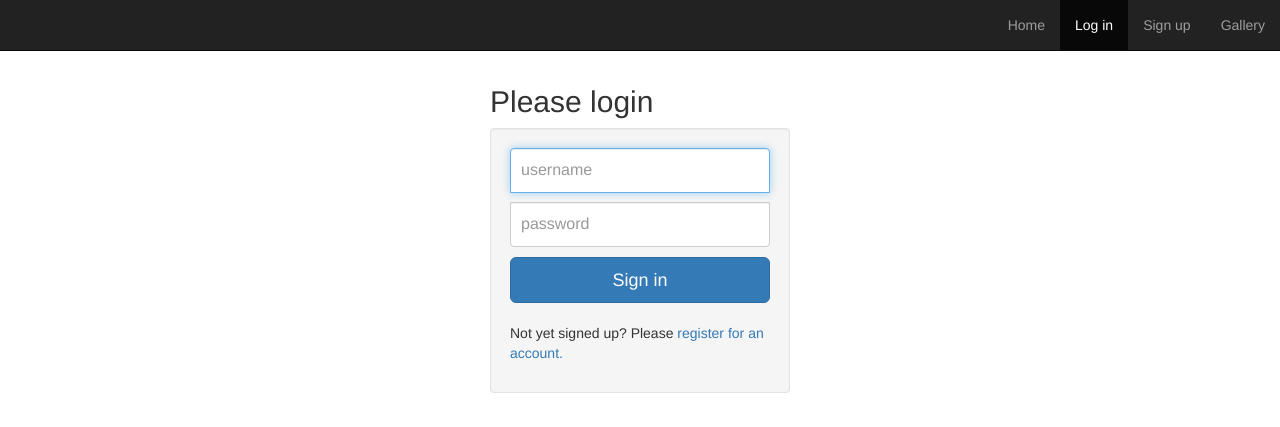
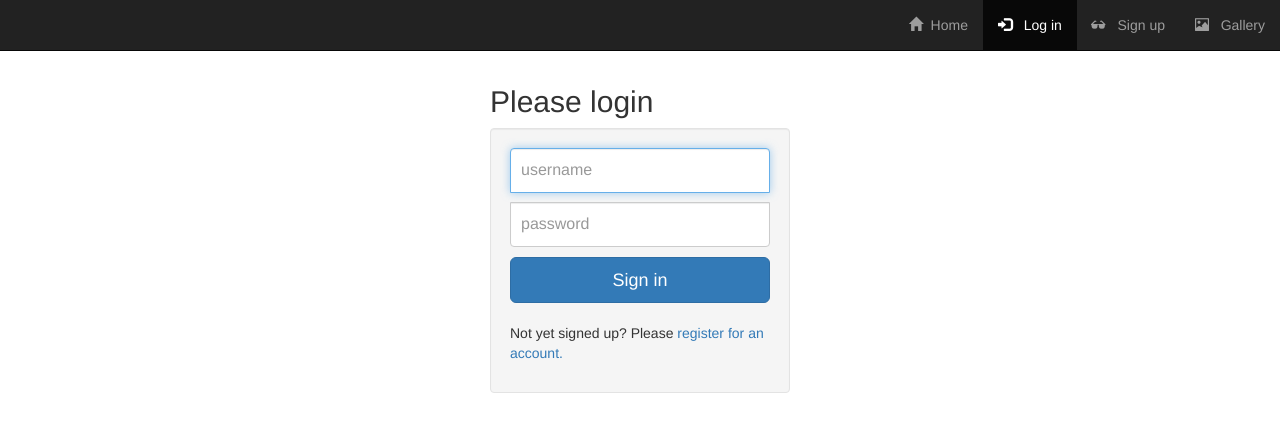
Before and after one commit to marzim/coinage, a Flask app: page /login in a window 1280 px wide. Shown: the top 427 px of the page. Run offline with Flask 2, Linux system fonts and the light colour scheme; some libraries are stand-ins or nearby versions.

Commit message:
added some icons

```diff
--- a/accounts/templates/editemail.html
+++ b/accounts/templates/editemail.html
@@ -14,7 +14,7 @@
 <div>
 <ul class="nav nav-tabs actions-nav">
   <li>
-    <a href="/editpassword" title="Change Password">Change Password</a>
+    <a href="/settings/password/" title="Change Password">Change Password</a>
   </li>
 
   <li class="active">
--- a/accounts/templates/editpassword.html
+++ b/accounts/templates/editpassword.html
@@ -17,7 +17,7 @@
     <a href="#" title="Change Password">Change Password</a>
   </li>
   <li>
-    <a href="/editemail">Change Email</a>
+    <a href="/settings/email/">Change Email</a>
   </li>
 </ul>
     <form class="form-signin form-horizontal col-md-6" role="form" method="post" action="">
--- a/accounts/views.py
+++ b/accounts/views.py
@@ -63,7 +63,7 @@ def register():
     return render_template('register.html', form=form)
 
 @accounts_blueprint.route(
-    '/editpassword/', methods=['GET', 'POST'])   # pragma: no cover
+    '/settings/password/', methods=['GET', 'POST'])   # pragma: no cover
 @login_required
 def editpassword():
     from coinage import bcrypt
@@ -82,11 +82,11 @@ def editpassword():
                 flash(u'Successfully changed password.', 'success')
                 flash(u'Please log out and log in using your new password.', 'info')
             else:
-                form.password.errors.append('Password does not match with the current password.')
+                form.password.errors.append('Password provided does not match with the current password.')
     return render_template('editpassword.html', form=form, error=error)
 
 @accounts_blueprint.route(
-    '/editemail/', methods=['GET', 'POST'])   # pragma: no cover
+    '/settings/email/', methods=['GET', 'POST'])   # pragma: no cover
 @login_required
 def editemail():
     from coinage import db
--- a/home/templates/index.html
+++ b/home/templates/index.html
@@ -5,54 +5,54 @@
 {% endblock %}
 {% block content %}
    {% if not current_user.is_authenticated %}
-        <li><a href="/login">Log in</a></li>
-        <li><a href="/register">Sign up</a></li>
-        <li><a href="#">Gallery</a></li>
+        <li><a href="/login"><span class="glyphicon glyphicon-log-in"></span>&nbsp;&nbsp;&nbsp;Log in</a></li>
+        <li><a href="/register"><span class="glyphicon glyphicon-sunglasses"></span>&nbsp;&nbsp;&nbsp;Sign up</a></li>
+        <li><a href="#"><span class="glyphicon glyphicon-picture"></span>&nbsp;&nbsp;&nbsp;Gallery</a></li>
    {% endif %}
    {% if current_user.is_authenticated %}
         <li class="dropdown">
             <a href="#" class="dropdown-toggle" data-toggle="dropdown">
-                Savings
+                <span class="glyphicon glyphicon-gift"></span>&nbsp;&nbsp;Savings
                 <b class="caret"></b>
             </a>
             <ul class="dropdown-menu">
                 <li>
-                    <a href="/summary">Summary</a>
+                    <a href="/summary"><span class="glyphicon glyphicon-list-alt"></span>&nbsp;&nbsp;&nbsp;Summary</a>
                 </li>
                 <li>
-                    <a href="/contributions">Contributions</a>
+                    <a href="/contributions"><span class="glyphicon glyphicon-piggy-bank"></span>&nbsp;&nbsp;&nbsp;Contributions</a>
                 </li>
                 <!--<li>
                     <a href="/savings/contchecklist">Contribution Checklist</a>
                 </li>-->
                 <li>
-                    <a href="/loans">Loans</a>
+                    <a href="/loans"><span class="glyphicon glyphicon-usd"></span>&nbsp;&nbsp;&nbsp;Loans</a>
                 </li>
                 <li>
-                    <a href="/guidelines">Guidelines</a>
+                    <a href="/guidelines"><span class="glyphicon glyphicon-tasks"></span>&nbsp;&nbsp;&nbsp;Guidelines</a>
                 </li>
                 <li class="divider"></li>
                 <li>
-                    <a href="/interestearned">Interest Earned</a>
+                    <a href="/interestearned"><span class="glyphicon glyphicon-stats"></span>&nbsp;&nbsp;&nbsp;Interest Earned</a>
                 </li>
                 <li>
-                    <a href="/customers">Customers</a>
+                    <a href="/customers"><span class="glyphicon glyphicon-briefcase"></span>&nbsp;&nbsp;&nbsp;Customers</a>
                 </li>
             </ul>
         </li>
-        <li><a href="/users">Users</a></li>
+        <li><a href="/users"><span class="glyphicon glyphicon-user"></span>&nbsp;&nbsp;&nbsp;Users</a></li>
         <li><a href="#" class="dropdown-toggle" data-toggle="dropdown">
-                {{ current_user.name }}
+                <span class="glyphicon glyphicon-king"></span>&nbsp;&nbsp;&nbsp;{{ current_user.name }}
                 <b class="caret"></b>
             </a>
             <ul class="dropdown-menu">
                 <li>
-                    <a href="/editpassword">Settings
+                    <a href="/settings/password/"><span class="glyphicon glyphicon-cog"></span>&nbsp;&nbsp;&nbsp;Settings
                     </a>
                 </li>
                 <li class="divider"></li>
                 <li>
-                    <a href="/logout">Log out</a>
+                    <a href="/logout"><span class="glyphicon glyphicon-log-out"></span>&nbsp;&nbsp;&nbsp;Log out</a>
                 </li>
             </ul>
         </li>
@@ -70,7 +70,7 @@
                         <li><a href="/contributions"><span class="glyphicon glyphicon-piggy-bank"></span>&nbsp;&nbsp;&nbsp;Contributions</a></li>
                         <!--<li><a href="/contributionschecklist"><span class="glyphicon glyphicon-ok-circle"></span>&nbsp;&nbsp;&nbsp;Contribution Checklist</a></li>-->
                         <li><a href="/loans"><span class="glyphicon glyphicon-usd"></span>&nbsp;&nbsp;&nbsp;Loans</a></li>
-                        <li><a href="/interestearned"><span class="glyphicon glyphicon-circle-arrow-up"></span>&nbsp;&nbsp;&nbsp;Interest Earned</a></li>
+                        <li><a href="/interestearned"><span class="glyphicon glyphicon-stats"></span>&nbsp;&nbsp;&nbsp;Interest Earned</a></li>
                         <li><a href="/customers"><span class="glyphicon glyphicon-briefcase"></span>&nbsp;&nbsp;&nbsp;Customers</a></li>
                         <li><a href="/users"><span class="glyphicon glyphicon-user"></span>&nbsp;&nbsp;&nbsp;Users</a></li>
                         <li><a href="/notes"><span class="glyphicon glyphicon-folder-open"></span>&nbsp;&nbsp;&nbsp;Notes</a></li>
--- a/static/css/dashboard.css
+++ b/static/css/dashboard.css
@@ -50,6 +50,38 @@ body {
   color: #fff;
   background-color: #428bca;
 }
+.navbar-default .navbar-nav > li > a:hover, .navbar-default .navbar-nav > li > a:focus {
+color: #000;  /*Sets the text hover color on navbar*/
+}
+
+.navbar-default .navbar-nav > .active > a, .navbar-default .navbar-nav > .active >
+ a:hover, .navbar-default .navbar-nav > .active > a:focus {
+color: white; /*BACKGROUND color for active*/
+background-color: #030033;
+}
+
+  .navbar-default {
+    background-color: #0f006f;
+    border-color: #030033;
+}
+
+  .dropdown-menu > li > a:hover,
+   .dropdown-menu > li > a:focus {
+    color: #262626;
+   text-decoration: none;
+  background-color: #66CCFF;  /*change color of links in drop down here*/
+   }
+
+ .nav > li > a:hover,
+ .nav > li > a:focus {
+    text-decoration: none;
+    background-color: silver; /*Change rollover cell color here*/
+  }
+
+
+  .navbar-default .navbar-nav > li > a {
+   color: white; /*Change active text color here*/
+    }
 
 .error{
     color: #BE716F
--- a/static/js/formvalidator.js
+++ b/static/js/formvalidator.js
@@ -205,7 +205,6 @@ $(document).ready(function(){
             order_by = 'asc'
         }else{
             order_by = 'desc'
-
         }
         window.location.assign('/' + url + '/?' + parameter + '=' + order_by);
     }
--- a/templates/base.html
+++ b/templates/base.html
@@ -11,7 +11,6 @@
     <link href="{{ url_for('static', filename='css/mystyle.css') }}" rel="stylesheet" media="screen">
     <link href="{{ url_for('static', filename='css/dashboard.css') }}" rel="stylesheet" media="screen">
     <link href="{{ url_for('static', filename='css/datepicker.css') }}" rel="stylesheet" media="screen">
-    <script src="https://ajax.googleapis.com/ajax/libs/jquery/3.1.1/jquery.min.js"></script>
     <title>{% block title %}{% endblock %}</title>
     {% endblock %}
   </head>
@@ -29,7 +28,7 @@
             </div>
             <div class="navbar-collapse collapse" style="height: 1px;">
                 <ul class="nav navbar-nav navbar-right navbar-inverse">
-                    <li><a href="/">Home</a></li>
+                    <li><a href="/"><span class="glyphicon glyphicon-home"></span>&nbsp;&nbsp;Home</a></li>
                     {% block content %}{% endblock %}
                 </ul>
             </div>
@@ -53,12 +52,13 @@
     {% endblock %}
     <!--<script src="https://code.jquery.com/jquery-3.1.1.min.js" integrity="sha256-hVVnYaiADRTO2PzUGmuLJr8BLUSjGIZsDYGmIJLv2b8=" crossorigin="anonymous"></script>
     <script type="text/javascript" src="http://ajax.googleapis.com/ajax/libs/jquery/1.9.1/jquery.min.js" ></script>-->
+    <script src="https://ajax.googleapis.com/ajax/libs/jquery/3.1.1/jquery.min.js"></script>
     <script type="text/javascript" src="{{ url_for('static', filename='js/formvalidator.js') }}" ></script>
     <script type="text/javascript" src="{{ url_for('static', filename='js/formmanipulator.js') }}" ></script>
     <script src="http://ajax.aspnetcdn.com/ajax/jquery.validate/1.11.1/jquery.validate.js"></script>
     <script type="text/javascript" src="{{ url_for('static', filename='js/bootstrap.min.js') }}" ></script>
     <script type="text/javascript" src="{{ url_for('static', filename='js/bootstrap-datepicker.js') }}" ></script>
     <script type="text/javascript" src="{{ url_for('static', filename='js/datepicker.js') }}" ></script>
-    <script type="text/javascript" src="{{ url_for('static', filename='js/additional-method.js') }}" ></script>
+    <!--<script type="text/javascript" src="{{ url_for('static', filename='js/additional-method.js') }}" ></script>-->
   </body>
 </html>
```
